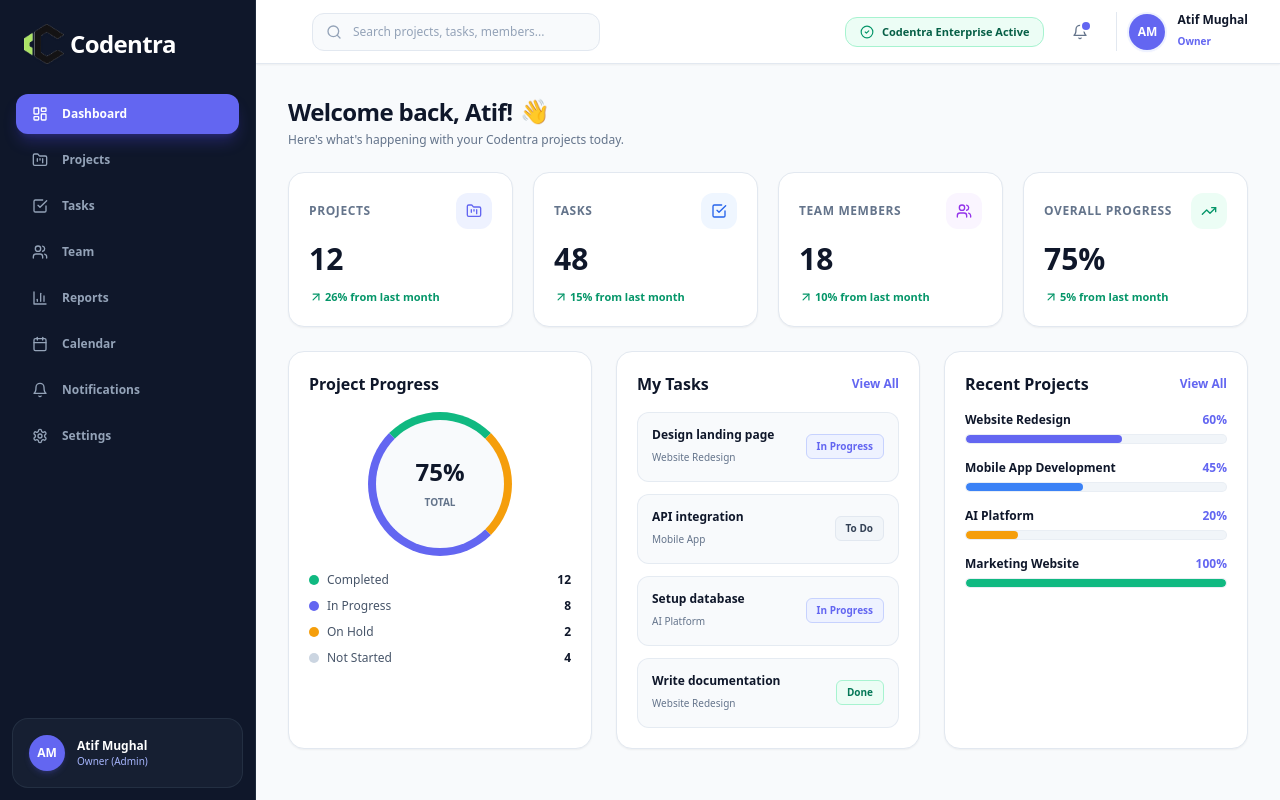
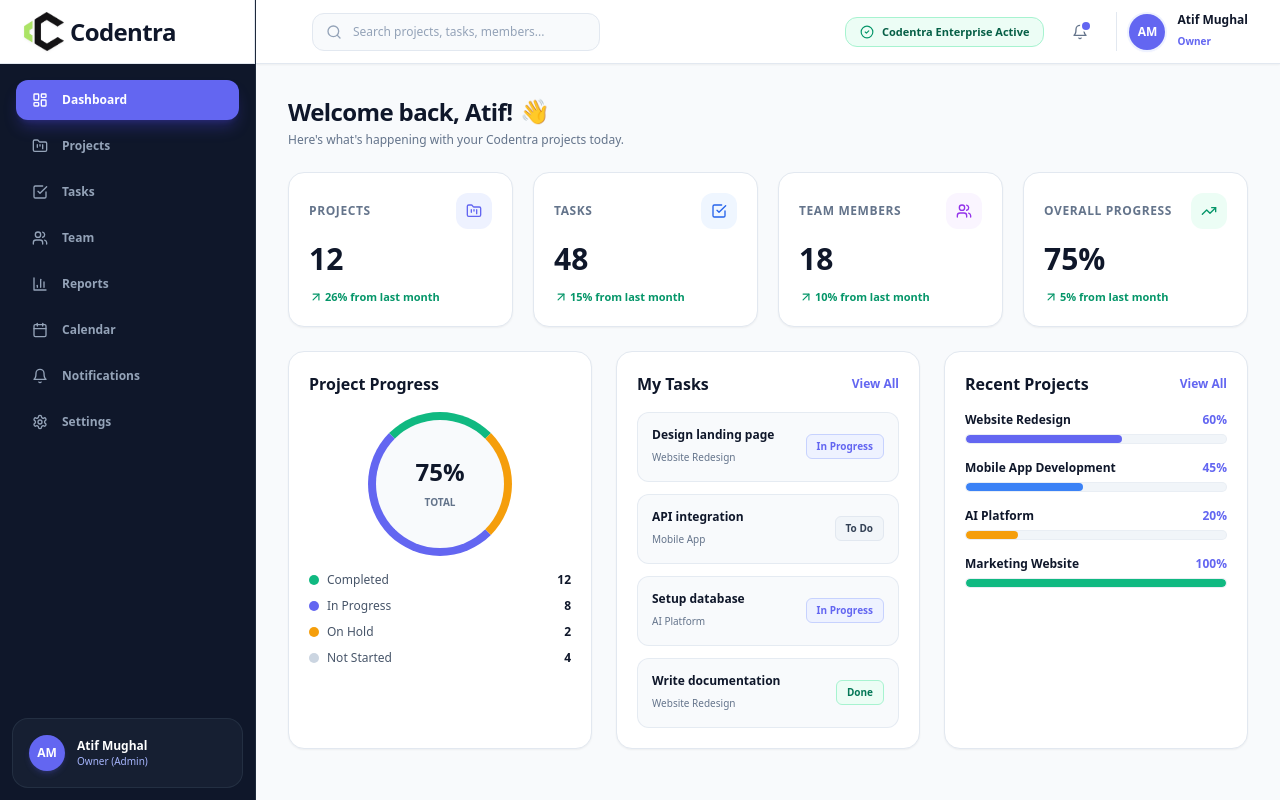
Before and after one commit to atif00150/codentraa-saas-portal-, a Next.js app in the folder frontend/: page /dashboard in a window 1280 px wide. Built offline with nearby package versions, Linux system fonts and the light colour scheme.

Commit message:
UI: Make sidebar logo header white to match top navigation bar seamlessly

```diff
--- a/frontend/components/layout/Sidebar.tsx
+++ b/frontend/components/layout/Sidebar.tsx
@@ -21,13 +21,13 @@ export default function Sidebar() {
 
   return (
     <aside className="w-64 bg-[#0F172A] border-r border-slate-800 flex flex-col h-screen sticky top-0 shrink-0 select-none">
-      {/* Brand Header with Figma Logo */}
-      <div className="p-6">
-        <Logo size="md" variant="dark" />
+      {/* Seamless White Header Logo Container (Matching Top Header Height & White Background) */}
+      <div className="h-16 bg-white border-b border-slate-200 border-r border-slate-200 px-6 flex items-center shrink-0">
+        <Logo size="md" variant="light" />
       </div>
 
       {/* Navigation Menu */}
-      <nav className="flex-1 px-4 space-y-1.5 overflow-y-auto">
+      <nav className="flex-1 px-4 py-4 space-y-1.5 overflow-y-auto">
         {navigation.map((item) => {
           const Icon = item.icon;
           const isActive = pathname === item.href || (item.href !== "/dashboard" && pathname.startsWith(item.href));
```
